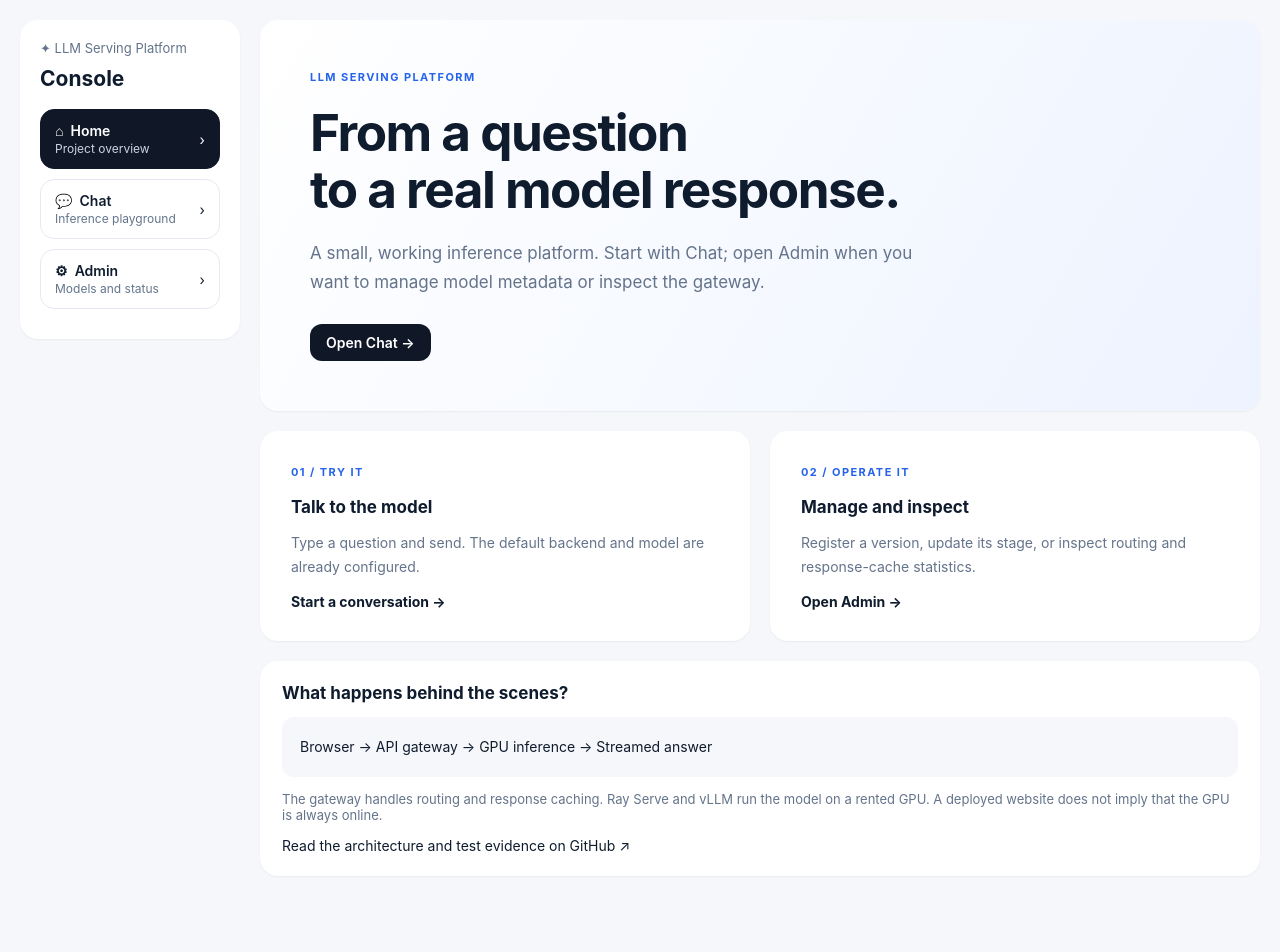
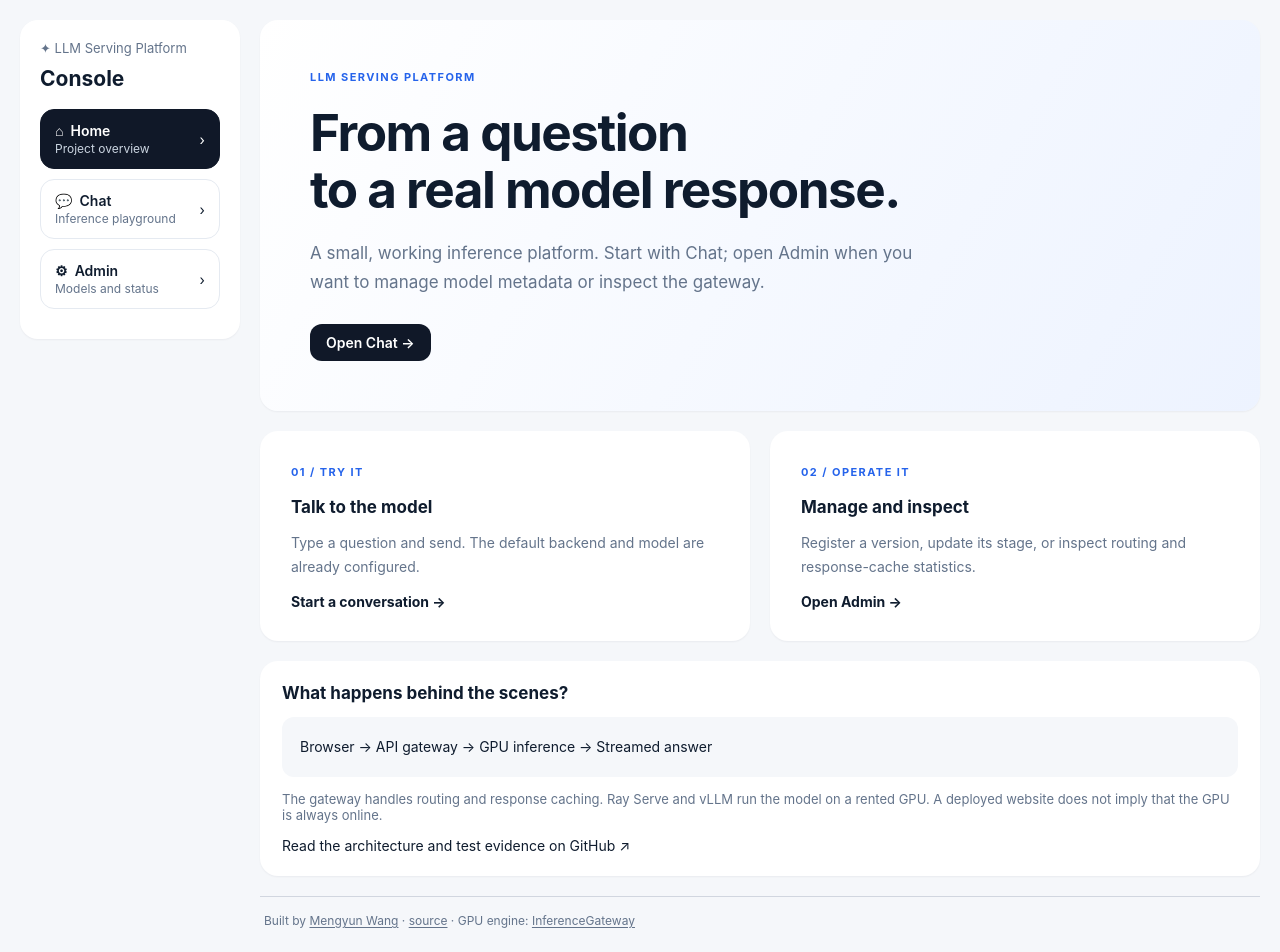
Before and after one commit to xiyiji/llm-serving-platform, a Next.js app in the folder frontend/: page / in a window 1280 px wide. Before the commit the page ends 896 px from the top, so only its background shows below. Built offline with nearby package versions, Linux system fonts and the light colour scheme.

Commit message:
Console footer: author credit and source links

```diff
--- a/frontend/app/globals.css
+++ b/frontend/app/globals.css
@@ -169,3 +169,6 @@ details[open] > summary { margin-bottom: 18px; }
   .msg { max-width: 95%; }
   .grid.cols-4 { grid-template-columns: 1fr; }
 }
+
+.footer { margin-top: auto; padding: 16px 4px 4px; color: var(--muted); font-size: 12px; border-top: 1px solid rgba(100,116,139,0.25); }
+.footer a { color: inherit; text-decoration: underline; text-underline-offset: 2px; }
--- a/frontend/app/layout.tsx
+++ b/frontend/app/layout.tsx
@@ -13,7 +13,14 @@ export default function RootLayout({ children }: { children: React.ReactNode })
       <body>
         <div className="shell">
           <Sidebar />
-          <main className="content">{children}</main>
+          <main className="content">
+            {children}
+            <footer className="footer">
+              Built by <a href="https://github.com/xiyiji" target="_blank" rel="noreferrer">Mengyun Wang</a> &middot;{" "}
+              <a href="https://github.com/xiyiji/llm-serving-platform" target="_blank" rel="noreferrer">source</a> &middot;{" "}
+              GPU engine: <a href="https://github.com/xiyiji/InferenceGateway" target="_blank" rel="noreferrer">InferenceGateway</a>
+            </footer>
+          </main>
         </div>
       </body>
     </html>
```
